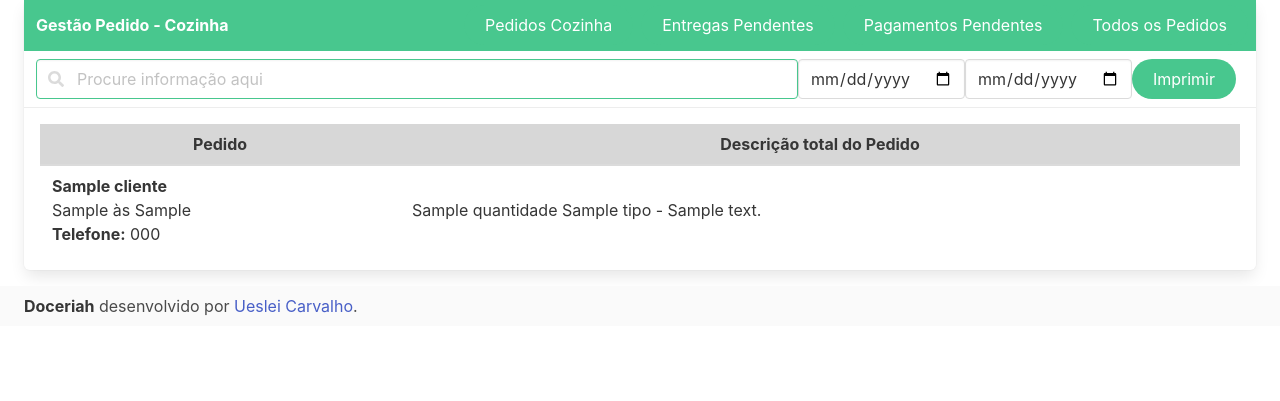
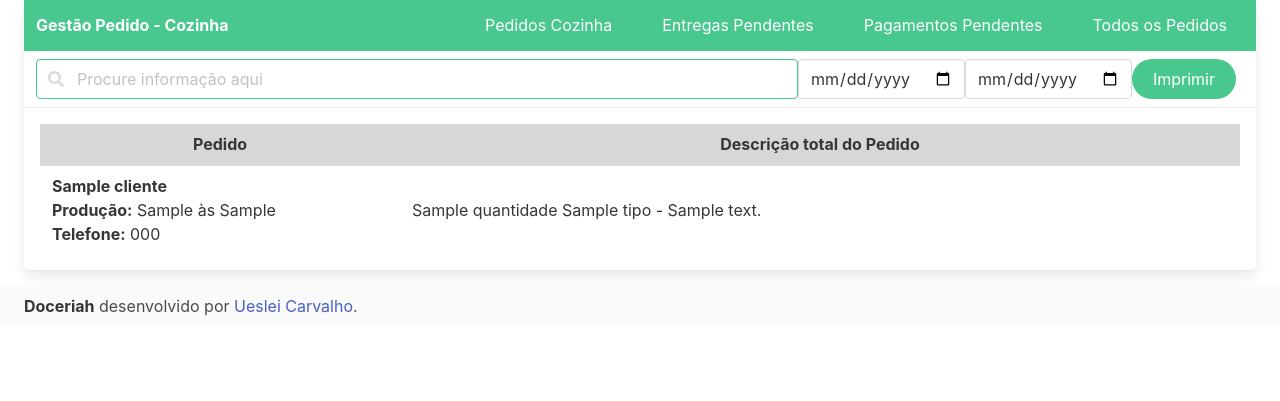
Before and after one commit to yancleiton7/Multilens, a Python web app: template multilens/templates/site/cozinha.html in a window 1280 px wide. Shown: the part 73-474 px from the top of the page. Run offline with Jinja, Linux system fonts and the light colour scheme; the template is opened without the code that fills it: most values are stand-ins (such as "Sample title", 1, 10 or a date in 2020); some libraries are stand-ins or nearby versions.

Commit message:
Alterado horário para produção
Agora aparece a hora de data de produção na cozinha

```diff
--- a/multilens/templates/site/cozinha.html
+++ b/multilens/templates/site/cozinha.html
@@ -70,7 +70,7 @@
                         <tr>
                             <td style="vertical-align: middle">
                                     <b>{{pedido.cliente.name}}</b>
-                                <p>  {{pedido.get_data_entrega()}} às {{ pedido.hora_entrega}}
+                                <p> <b>Produção:</b> {{pedido.get_data_producao()}} às {{ pedido.hora_producao}}
                                 <p> <b>Telefone:</b> {{pedido.cliente.get_telefone_encrypted()}}
                             </td>
 
```
